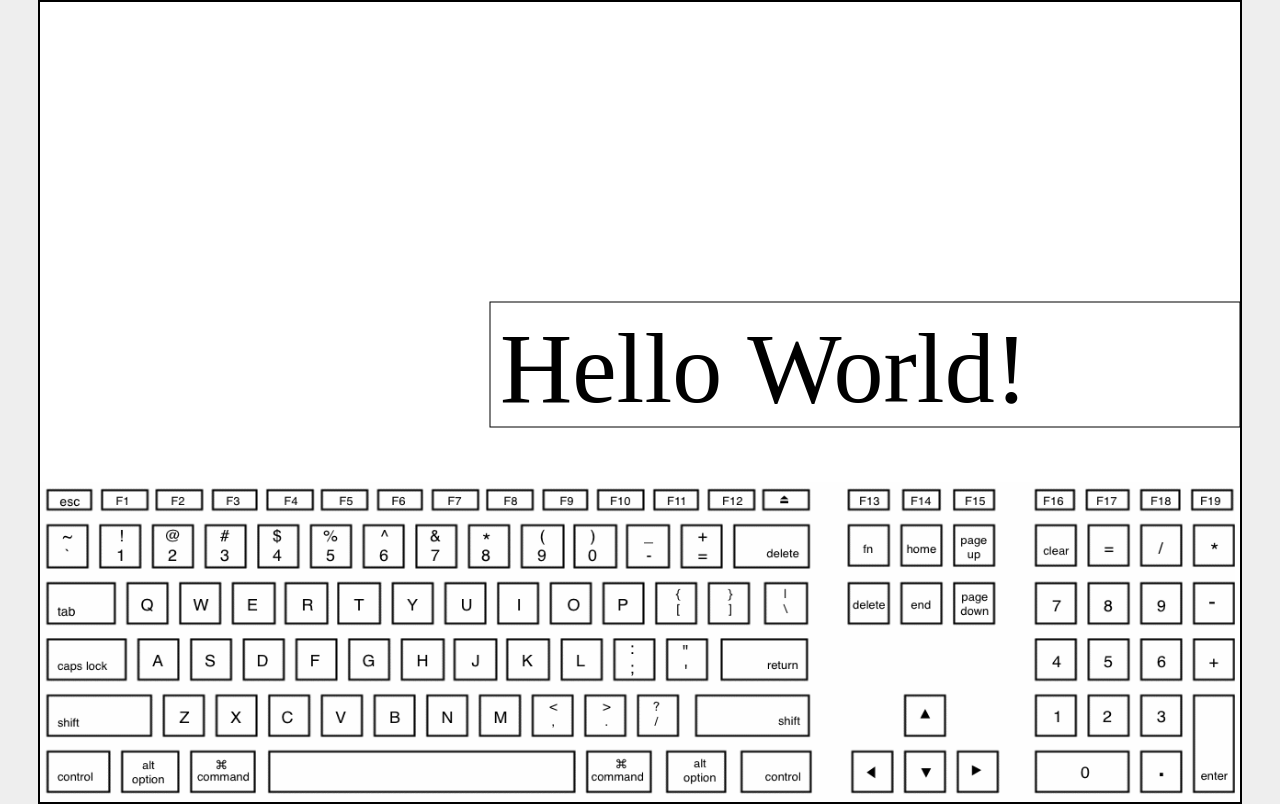
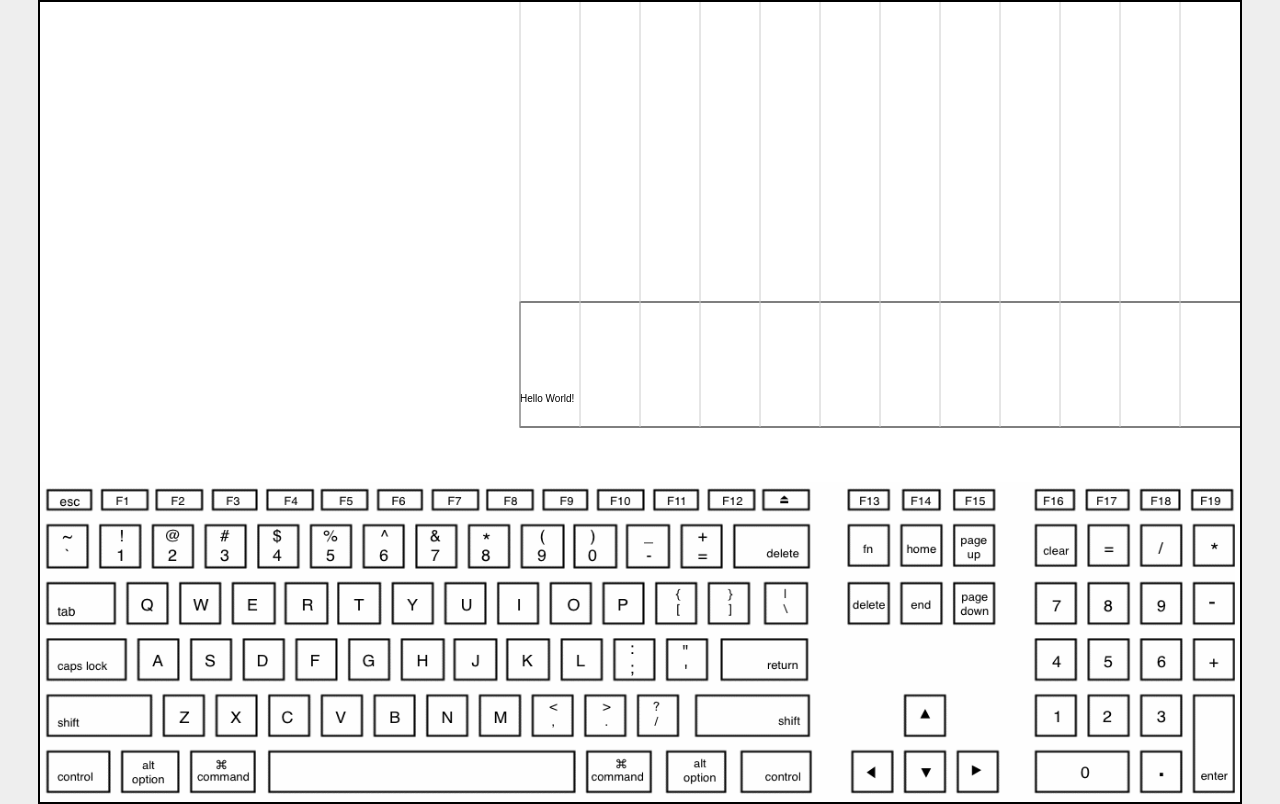
Before and after one commit to stevenmchoi/scroll_typer, a website built with webpack: page rhythm_typer.html in a window 1280 px wide. Built offline with nearby package versions, Linux system fonts and the light colour scheme.

Commit message:
Adjust text field w/ vertical lines

```diff
--- a/js/components/text_field.js
+++ b/js/components/text_field.js
@@ -1,10 +1,19 @@
 export const text_field = (ctx) => {
 	ctx.beginPath();
 	ctx.lineWidth = 1.0;
-	ctx.strokeRect(450, 300, 750, 125);
-	(ctx.font = '100px Roboto Mono'), 'monospace';
+	ctx.strokeRect(480, 300, 750, 125);
 	ctx.fillStyle = '#000';
 	ctx.fill();
-	ctx.fillText('Hello World!', 460, 400);
 	ctx.closePath();
+
+	// (ctx.font = '100px Roboto Mono'), '100px Courier', 'monospace';
+	ctx.fillText('Hello World!', 480, 400);
+
+	for (let location = 480; location < 1200; location += 60) {
+		ctx.beginPath();
+		ctx.moveTo(location, 0);
+		ctx.lineTo(location, 425);
+		ctx.strokeStyle = '#ccc';
+		ctx.stroke();
+	}
 };
--- a/rhythm_typer.html
+++ b/rhythm_typer.html
@@ -16,7 +16,7 @@
 			margin: 0;
 			color: black;
 			font-size: 100px;
-			font-family: "Roboto Mono";
+			font-family: "Roboto Mono", "Courier", "monospace";
 			background: #eee;
 		}
 
```
